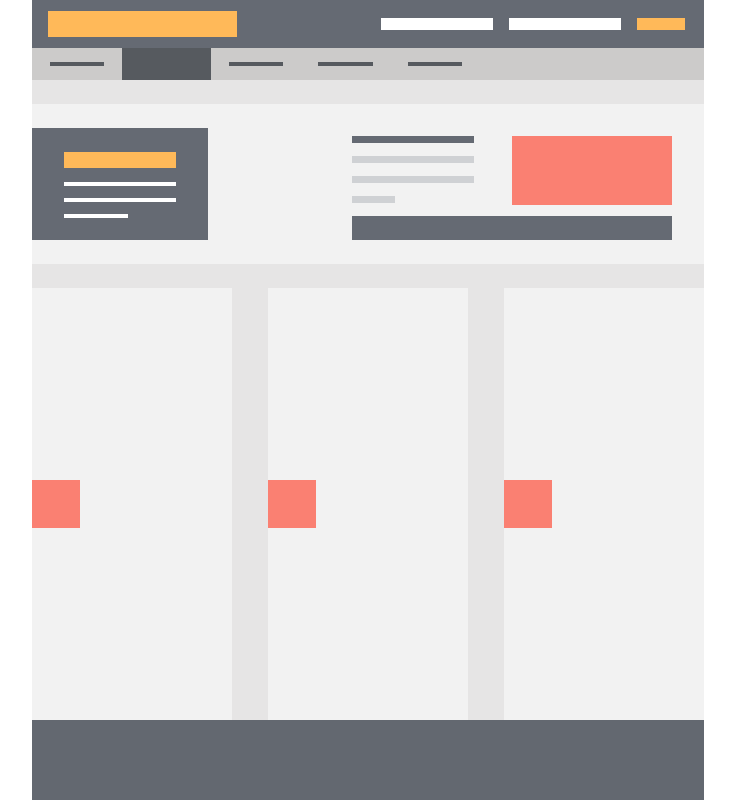
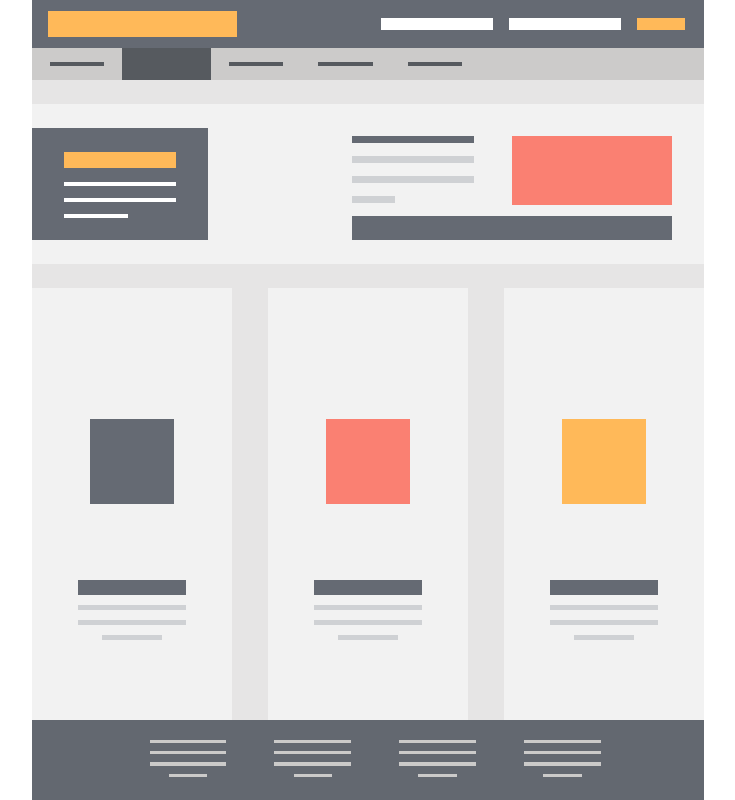
Before and after one commit to joaquindejtiar/trabajosivo, a plain HTML site: page segundotrabajoivo/magta.html in a window 1280 px wide. Shown: the whole page, without its empty margins (272-1007 px from the left). Drawn offline with Linux system fonts and the light colour scheme.

Commit message:
termine el trabajo

```diff
--- a/segundotrabajoivo/magta.css
+++ b/segundotrabajoivo/magta.css
@@ -57,17 +57,6 @@
      min-height: 0;
      display: flex;
      justify-content: space-between;
-}
-.articulo {
-     width: 12.5rem;
-     background-color: #F2F2F2;
-     display: flex;
-     align-items: center;
-}
-.pie {
-    background-color: #636870;
-    width: 100%;
-    height: 5rem;
 }
 .rectangulonaranjahead {
     width: 11.8rem;
@@ -202,8 +191,95 @@
     right: 2rem;
     top: 7rem;
 }
+.articulo {
+     width: 12.5rem;
+     background-color: #F2F2F2;
+     display: flex;
+     flex-direction: column;
+}
+.arriba {
+    width: 100%;
+    height: 50%;
+    display: flex;
+    align-items: flex-end;
+    justify-content: center;
+}
+.abajo {
+    width: 100%;
+    height: 50%;
+    display: flex;
+    align-items: center;
+    justify-content: center;
+}
 .elcuadra {
-    width: 3rem;
-    height: 3rem;
+    width: 5.3rem;
+    height: 5.3rem;
+    background-color: #656A73;
+}
+.elcuadra1 {
+    width: 5.3rem;
+    height: 5.3rem;
     background-color: salmon;
 }
+.elcuadra2 {
+    width: 5.3rem;
+    height: 5.3rem;
+    background-color: #FFB959;
+}
+.xd {
+    width: 6.8rem;
+    height: 4rem;
+    display: flex;
+    flex-direction: column;
+    gap: 0.67rem;
+    align-items: center;
+}
+.anca {
+    width: 100%;
+    height: 23%;
+    background-color: #656A73;
+}
+.same {
+    width: 100%;
+    height: 6.7%;
+    background-color: #cfd1d4;
+}
+.last {
+    width: 55%;
+    height: 6.7%;
+    background-color: #cfd1d4;
+}
+.pie {
+    background-color: #636870;
+    width: 100%;
+    height: 5rem;
+    display: flex;
+    flex-direction: row;
+    justify-content: center;
+}
+.inlcuyeloscuatro {
+    height: 100%;
+    width: 65%;
+    display: flex;
+    flex-direction: row;
+    gap: 3rem;
+    align-items: center;
+}
+.eltexto {
+    width: 4.8rem;
+    height: 50%;
+    display: flex;
+    flex-direction: column;
+    gap: 0.5rem;
+    align-items: center;
+}
+.identicos {
+    width: 100%;
+    height: 0.2rem;
+    background-color: #CBCAC9;
+}
+.falla {
+    width: 50%;
+    height: 0.2rem;
+    background-color: #CBCAC9;
+}
--- a/segundotrabajoivo/magta.html
+++ b/segundotrabajoivo/magta.html
@@ -54,37 +54,74 @@
 <main class="seccionbaja">
 
 <section class="articulo">
+    <section class="arriba">
     <section class="elcuadra"></section>
-    <section>
+    </section>
+    <section class="abajo">
+    <section class="xd">
         <article class="anca"></article>
         <article class="same"></article>
         <article class="same"></article>
         <article class="last"></article>
     </section>
+    </section>
 </section>
 <section class="articulo">
-    <section class="elcuadra"></section>
-    <section>
+    <section class="arriba">
+    <section class="elcuadra1"></section>
+    </section>
+    <section class="abajo">
+    <section class="xd">
         <article class="anca"></article>
         <article class="same"></article>
         <article class="same"></article>
         <article class="last"></article>
     </section>
+    </section>
 </section>
 <section class="articulo">
-    <section class="elcuadra"></section>
-    <section>
+    <section class="arriba">
+    <section class="elcuadra2"></section>
+    </section>
+    <section class="abajo">
+    <section class="xd">
         <article class="anca"></article>
         <article class="same"></article>
         <article class="same"></article>
         <article class="last"></article>
+    </section>
     </section>
 </section>
 
 </main>
 
 <footer class="pie">
-
+    <section class="inlcuyeloscuatro">
+ <section class="eltexto">
+    <article class="identicos"></article>
+    <article class="identicos"></article>
+    <article class="identicos"></article>
+    <article class="falla"></article>
+ </section>
+<section class="eltexto">
+    <article class="identicos"></article>
+    <article class="identicos"></article>
+    <article class="identicos"></article>
+    <article class="falla"></article>
+ </section>
+ <section class="eltexto">
+    <article class="identicos"></article>
+    <article class="identicos"></article>
+    <article class="identicos"></article>
+    <article class="falla"></article>
+ </section>
+ <section class="eltexto">
+    <article class="identicos"></article>
+    <article class="identicos"></article>
+    <article class="identicos"></article>
+    <article class="falla"></article>
+ </section>
+ </section>
 </footer>
 </main>
 </body>
```
